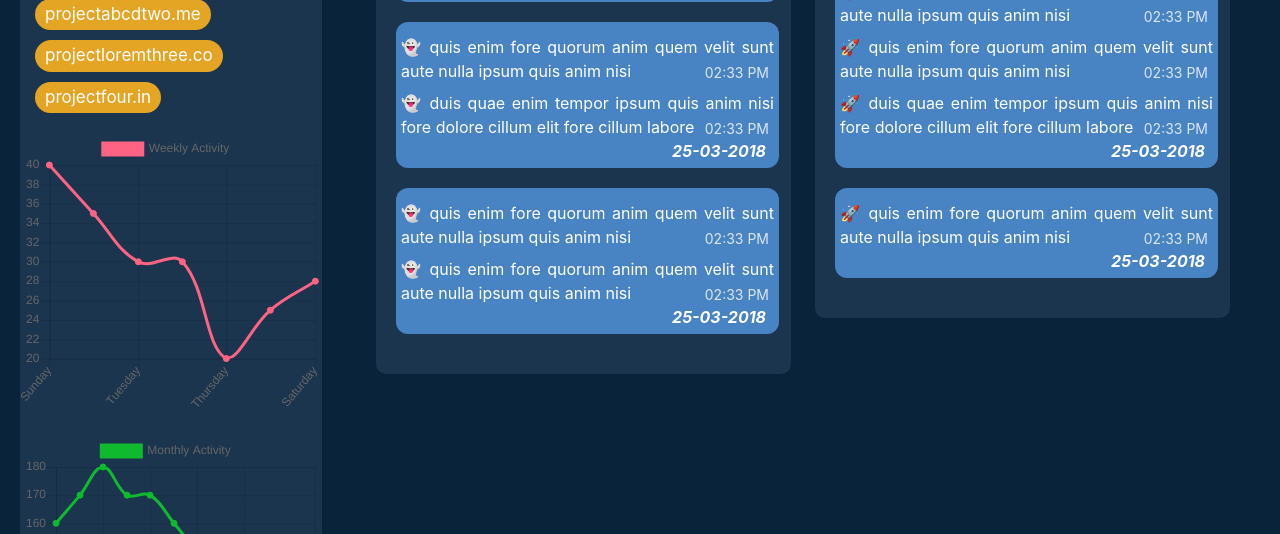
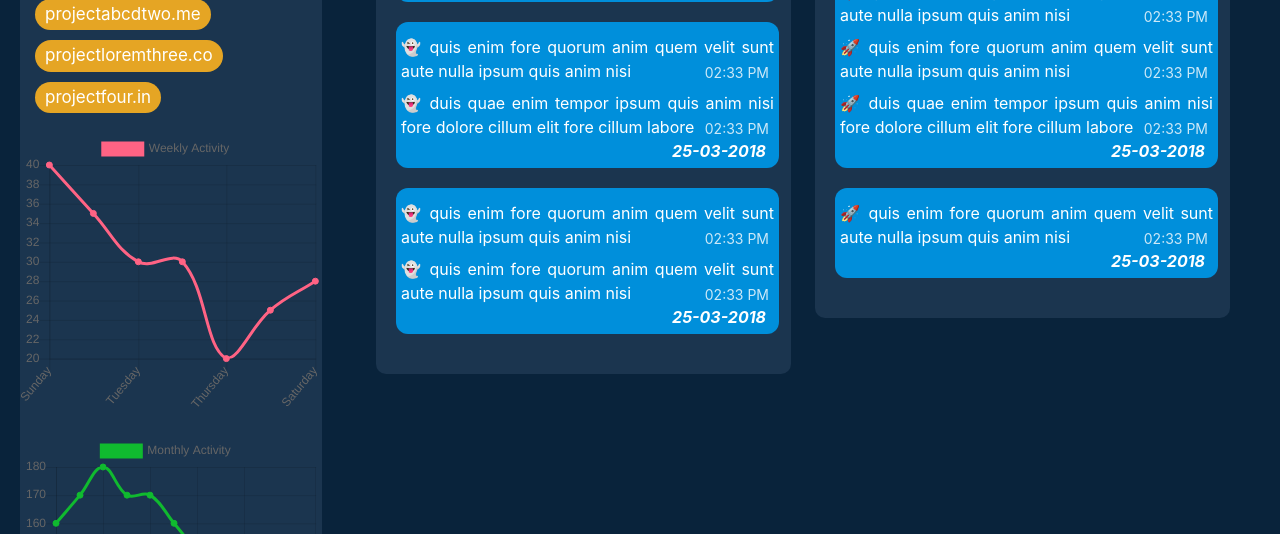
Before and after one commit to shaheemMPM/gsc-frontend, a plain HTML site: page pages/user.html in a window 1280 px wide. Shown: the part 647-1181 px from the top of the page. Drawn offline with Linux system fonts and the light colour scheme.

Commit message:
change board color

```diff
--- a/css/index.css
+++ b/css/index.css
@@ -508,7 +508,7 @@ a
 
 .activity-box
 {
-  background: #4883c4;
+  background: #008fdb;
   margin-right: 12px;
   padding: 5px 5px 5px 5px;
   text-align: justify;
```
